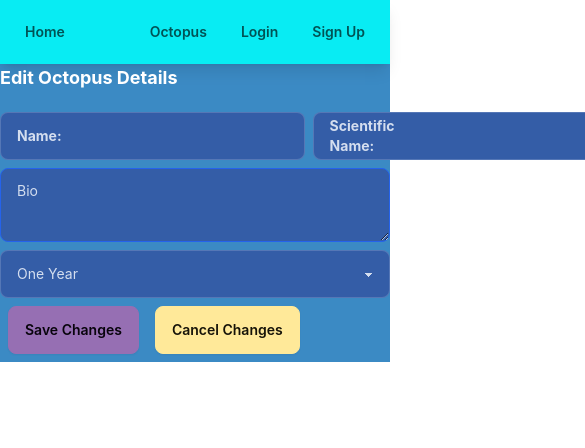
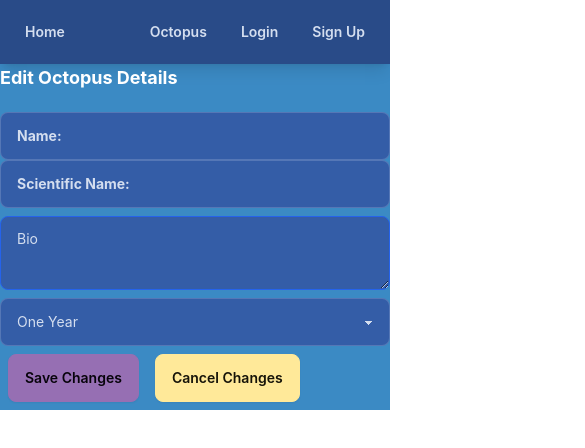
Before and after one commit to joefreeman8/octopuscollector-fe, a React (Create React App) app: page /octopus/1/edit in a window 390 px wide. Shown: the top 448 px of the page, 585 px wide, since content can reach past the window. Built offline with nearby package versions, Linux system fonts and the light colour scheme.

Commit message:
fixing up some css for mobile viewing on the edit form, and adding bg-colors to cards

```diff
--- a/src/components/common/Navbar.jsx
+++ b/src/components/common/Navbar.jsx
@@ -12,20 +12,20 @@ export default function Navbar() {
   }, [isAuth])
 
   return (
-    <nav className="navbar bg-primary shadow-lg">
+    <nav className="navbar bg-base-300 shadow-lg">
       <div className="flex-1">
-        <Link to="/" className="text-primary-content btn btn-ghost">Home</Link>
+        <Link to="/" className="text-base-content btn btn-ghost">Home</Link>
       </div>
       <div className="flex-none gap-2">
         <div className="flex-none">
           <ul className="menu menu-horizontal p-0">
-            <Link to="/octopus" className="text-primary-content btn btn-ghost">Octopus</Link>
+            <Link to="/octopus" className="text-base-content btn btn-ghost">Octopus</Link>
             {isAuth ? (
-              <Link to="/logout" className="text-primary-content btn btn-ghost">Logout</Link>
+              <Link to="/logout" className="text-base-content btn btn-ghost">Logout</Link>
             ) : (
               <>
-                <Link to="/login" className="text-primary-content btn btn-ghost">Login</Link>
-                <Link to="/signup" className="text-primary-content btn btn-ghost">Sign Up</Link>
+                <Link to="/login" className="text-base-content btn btn-ghost">Login</Link>
+                <Link to="/signup" className="text-base-content btn btn-ghost">Sign Up</Link>
               </>
             )}
           </ul>
--- a/src/components/octopus/AddSighting.jsx
+++ b/src/components/octopus/AddSighting.jsx
@@ -60,7 +60,7 @@ export default function AddSighting({ octopusData, setIsComplete }) {
         ) : octopusData.sightings_this_month ? (
           <div className="card card-normal bg-warning text-black p-4">The {octopusData.name} has been sighted within the last 28 days!</div>
         ) : (
-          <div className="card card-normal bg-red-600 p-4">The {octopusData.name} has not been spotted for a while!</div>
+          <div className="card card-normal bg-error p-4">The {octopusData.name} has not been spotted for a while!</div>
         )
         }
       </div>
--- a/src/components/octopus/OctopusDetail.jsx
+++ b/src/components/octopus/OctopusDetail.jsx
@@ -26,6 +26,7 @@ export default function OctopusDetail() {
       try {
         const response = await axios.get(`${process.env.REACT_APP_BACKEND_URL}/octopus/${id}`)
         setData(response.data)
+        console.log(response.data)
         setIsComplete(false)
       } catch (e) {
         console.log(e)
@@ -89,7 +90,8 @@ export default function OctopusDetail() {
           </div>
           <div className="flex justify-center items-center">
             <div className="text-center flex flex-col md:flex-row gap-4 justify-center md:items-start">
-              <div className="card p-4 md:w-1/2">
+              <div className="p-4 md:w-1/2">
+                <div className="card bg-base-100 mb-5 shadow-xl">
                   <div className="card-body flex items-center">
                     {isEditMode ? (
                       <OctopusEdit
@@ -111,6 +113,7 @@ export default function OctopusDetail() {
                       </>
                     )}
                   </div>
+                </div>
                 <hr />
                 <DisplayPhoto octopusData={data} />
                 <AddPhoto setIsComplete={setIsComplete} />
--- a/src/components/octopus/OctopusEdit.jsx
+++ b/src/components/octopus/OctopusEdit.jsx
@@ -49,7 +49,7 @@ export default function OctopusEdit({ name, scientific_name, description, life_s
     <div className="bordered">
       <h1 className="text-white text-lg font-bold">Edit Octopus Details</h1>
       <form className="form-control mt-5" onSubmit={handleSubmit}>
-        <div className="flex gap-2">
+        <div className="md:flex gap-2">
           <label className="input input-bordered flex items-center gap-2 text-sm text-base-content" htmlFor="name">
             <span className="font-bold">Name:</span>
             <input type="text" id="name" className="grow" name="name" value={formData.name} onChange={handleChange} />
--- a/src/components/photos/AddPhoto.jsx
+++ b/src/components/photos/AddPhoto.jsx
@@ -45,10 +45,10 @@ export default function AddPhoto({ setIsComplete }) {
 
 
   return (
-    <div className="card card-body space-y-4">
+    <div className="card bg-base-100 card-body mt-5 shadow-lg">
       <h2 className="md:mt-4 text-white text-lg font-bold">Add Photo</h2>
       <form onSubmit={handleSubmit} className="flex flex-col justify-center items-center space-y-4 w-full mt-5">
-        <label className="input input-bordered flex items-center gap-2 w-5/6 text-sm" htmlFor="scientific_name">
+        <label className="input input-bordered flex items-center w-5/6 text-sm bg-base-100" htmlFor="title">
           <span className="font-bold">Image Title:</span>
           <input
             type="text"
@@ -56,7 +56,7 @@ export default function AddPhoto({ setIsComplete }) {
             value={imageTitle}
             onChange={handleChange}
             required
-            className="p-2"
+            className="p-2 bg-base-100 "
           />
         </label>
         <input
@@ -65,7 +65,7 @@ export default function AddPhoto({ setIsComplete }) {
           accept="image/png, image/jpeg"
           onChange={handleImageChange}
           required
-          className="file-input file-input-bordered file-input-secondary w-full max-w-xs"
+          className="file-input file-input-bordered w-5/6"
         />
         <button type="submit" className="btn btn-secondary w-5/6">Add Photo</button>
       </form>
```
Lines whose indentation alone changed are shown as unchanged.
